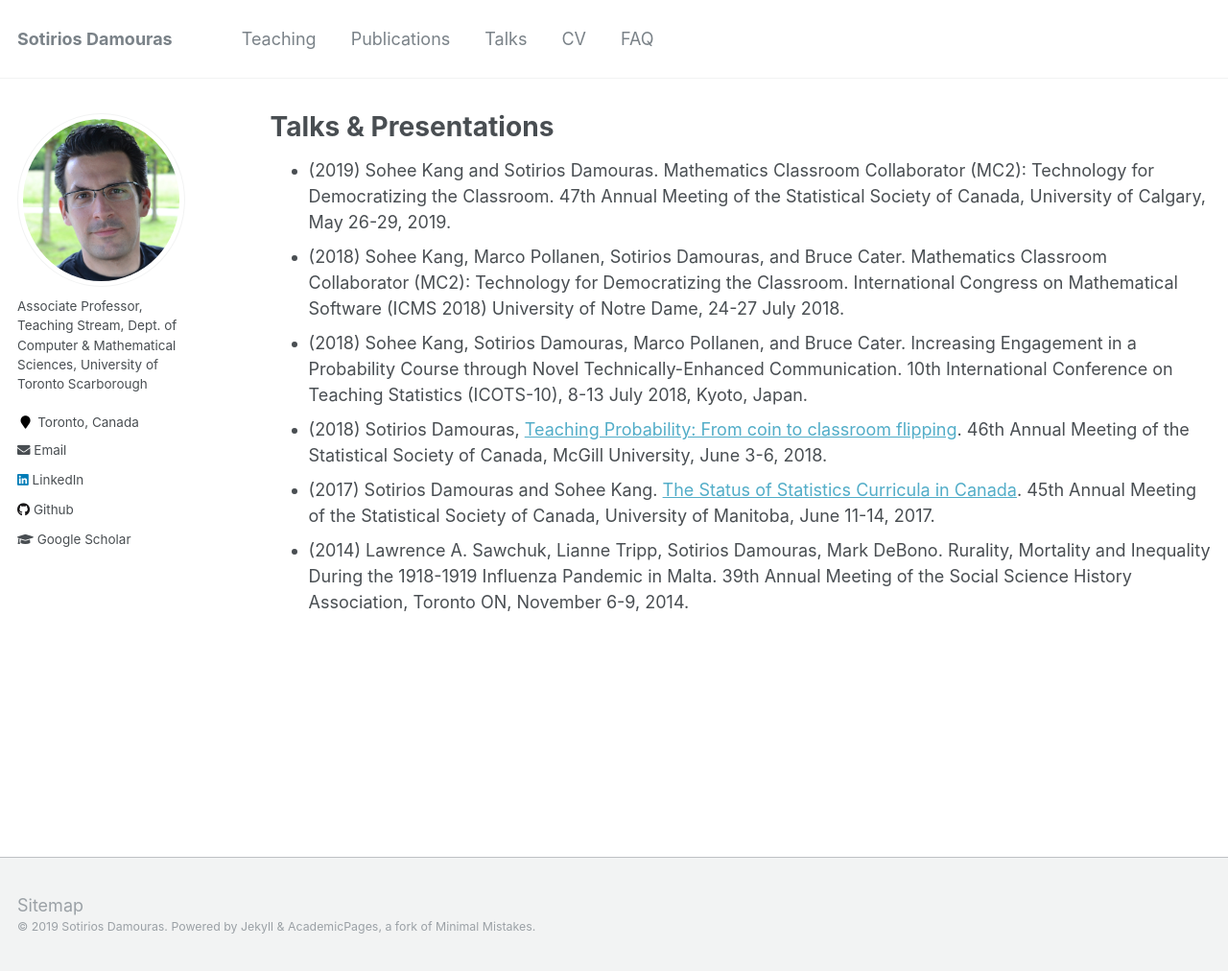
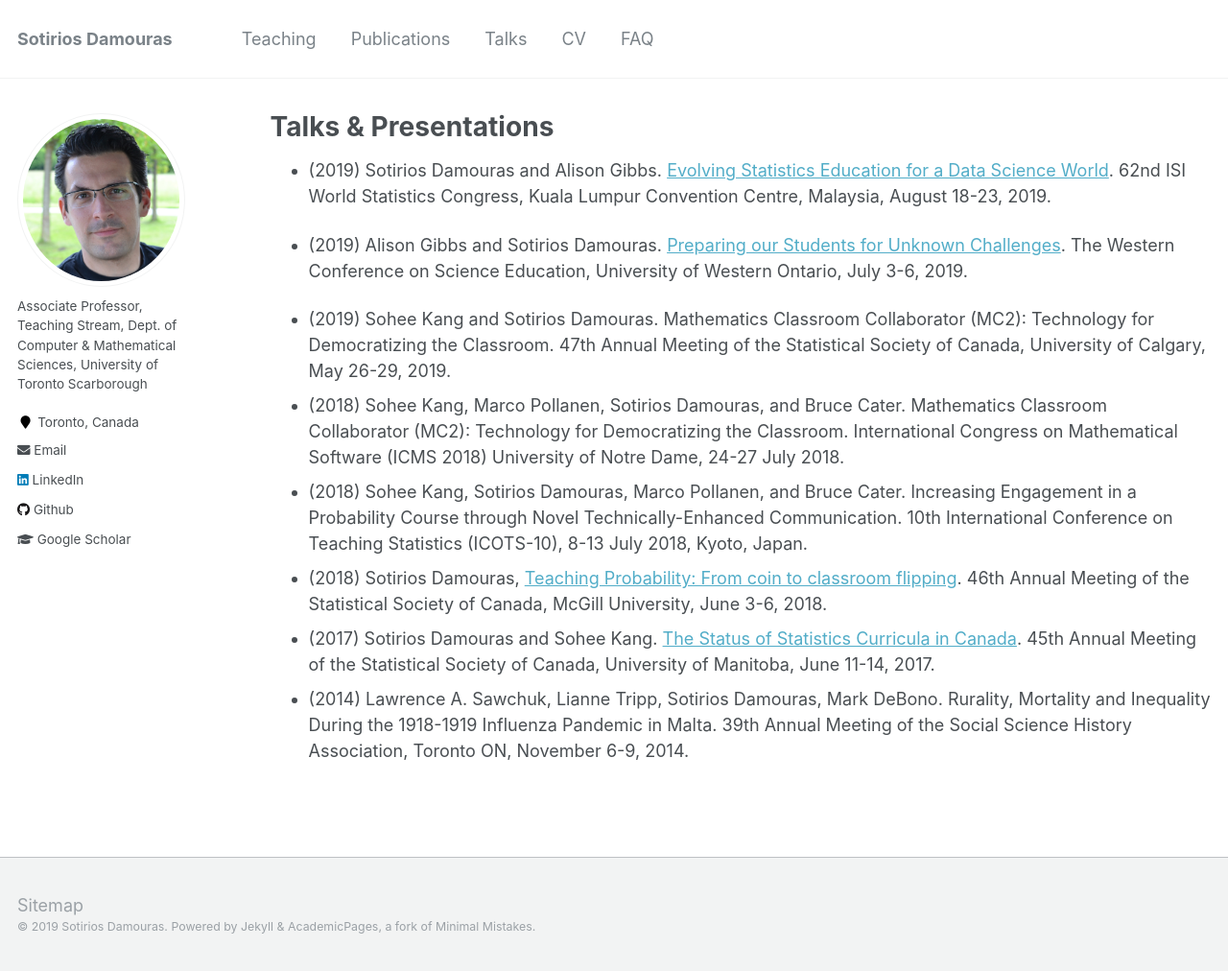
Before and after one commit to damouras/damouras.github.io, a Jekyll site: the page built from _pages/talks.md, in a window 1280 px wide and 1012 px high. Shown: the whole window at 96% size. Built offline with Jekyll 4.4.1, drawn with Linux system fonts in a browser that asks for light colours.

Commit message:
Update talks.md

```diff
--- a/_pages/talks.md
+++ b/_pages/talks.md
@@ -5,6 +5,9 @@ permalink: /talks/
 author_profile: true
 ---
 
+- (2019) Sotirios Damouras and Alison Gibbs. [Evolving Statistics Education for a Data Science World](/files/WSC_2019_Evolving_StatEd_for_DS.pdf). 62nd ISI World Statistics Congress, Kuala Lumpur Convention Centre, Malaysia, August 18-23, 2019.
+
+- (2019) Alison Gibbs and Sotirios Damouras. [Preparing our Students for Unknown Challenges](). The Western Conference on Science Education, University of Western Ontario, July 3-6, 2019.
 
 - (2019) Sohee Kang and Sotirios Damouras. Mathematics Classroom Collaborator (MC2): Technology for Democratizing the
 Classroom. 47th Annual Meeting of the Statistical Society of Canada, University of Calgary, May 26-29, 2019.
```
